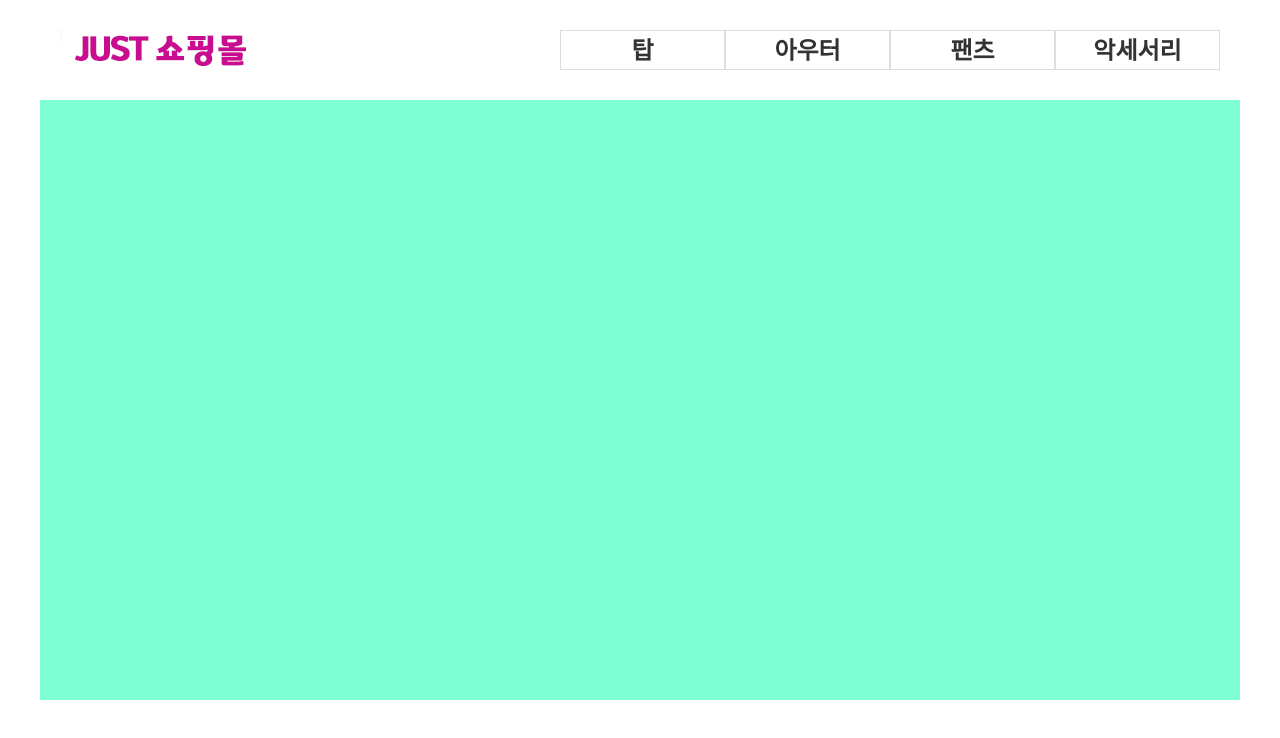
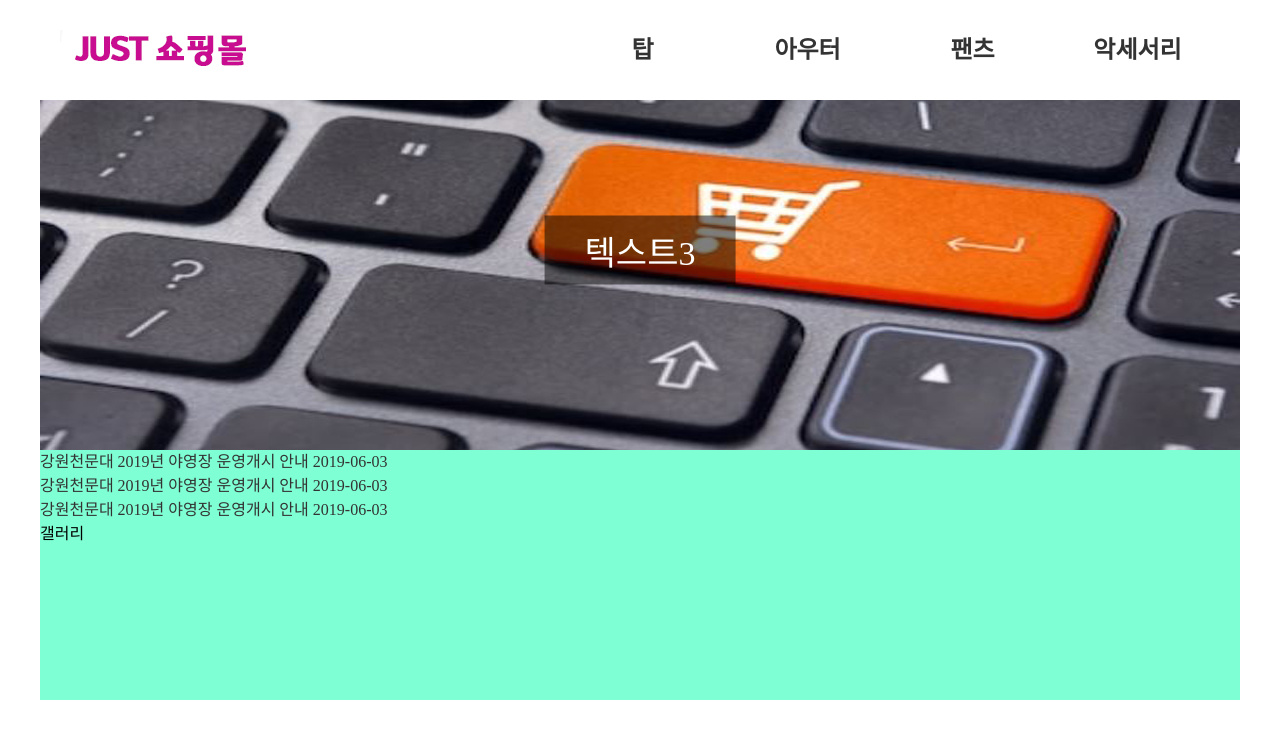
Before and after one commit to jungsaetbyeol/web_study, a plain HTML site: page ex_1.html in a window 1280 px wide. Drawn offline with Linux system fonts and the light colour scheme.

Commit message:
ex_1
슬라이드까지 완성, 콘텐츠구간 해야함

```diff
--- a/css/ex_1.css
+++ b/css/ex_1.css
@@ -53,7 +53,7 @@ header nav {
   width: calc(100% / 4);
   height: 100%;
   text-align: center;
-  border: 1px solid #ddd;
+
 }
 .gnb > li > a {
   width: 100%;
@@ -61,7 +61,7 @@ header nav {
   font-size: 24px;
   font-weight: bold;
 }
-.gnb > li > a:hover, .depth2 > li > a:hover {
+.gnb > li:hover > a {
   background-color: rgb(253, 239, 253);
 }
 .gnb:hover .depth2 {
@@ -76,6 +76,49 @@ header nav {
 .depth2 > li > a {
   padding: 5px;
 }
-.depth2 > li > a:hover{
+.depth2 > li:hover > a{
   background-color: rgb(253, 239, 253);
 }
+/* 비주얼 */
+.silde{
+  position: relative;
+  width: 100%;
+  height: 300px;
+  background-color: rgb(100, 27, 227);
+}
+
+.silde ul li{
+  position: absolute;
+  width: 100%;
+  height: 100%;
+  top: 0;
+  left: 0;
+}
+/* .silde ul li a{
+  width: 100%;
+  height: 100%;
+  position: relative;
+} */
+
+.silde ul li img{
+
+  width: 100%;
+  display: block;
+}
+.silde ul li span{
+  position: absolute;
+  top: 50%;
+  left: 50%;
+  transform: translate(-50%, -50%);
+  padding: 10px 40px;
+  background-color: rgba(0, 0, 0, 0.5);
+  font-size: 34px;
+  color: #fff;
+}
+/* 콘텐츠 */
+/* 공지/갤러리 */
+/* 공지 */
+/* 갤러리 */
+/* 배너 */
+/* 바로가기 */
+/* 하단 */
--- a/ex_1.html
+++ b/ex_1.html
@@ -27,7 +27,8 @@
                 <li><a href="#">니트</a></li>
               </ul>
             </li>
-            <li><a href="#">아우터</a>
+            <li>
+              <a href="#">아우터</a>
               <ul class="depth2">
                 <li><a href="#">자켓</a></li>
                 <li><a href="#">코트</a></li>
@@ -35,7 +36,8 @@
                 <li><a href="#">머플러</a></li>
               </ul>
             </li>
-            <li><a href="#">팬츠</a>
+            <li>
+              <a href="#">팬츠</a>
               <ul class="depth2">
                 <li><a href="#">청바지</a></li>
                 <li><a href="#">짧은바지</a></li>
@@ -43,7 +45,8 @@
                 <li><a href="#">레깅스</a></li>
               </ul>
             </li>
-            <li><a href="#">악세서리</a>
+            <li>
+              <a href="#">악세서리</a>
               <ul class="depth2">
                 <li><a href="#">귀고리</a></li>
                 <li><a href="#">목걸이</a></li>
@@ -55,7 +58,73 @@
         </nav>
       </header>
       <!-- 비주얼 -->
-      <!-- 메뉴 -->
+      <div class="silde">
+        <ul>
+          <li>
+            <a href="#">
+              <img src="images/img1.jpg" alt="이미지1" />
+              <span>텍스트1</span>
+            </a>
+          </li>
+
+          <li>
+            <a href="#">
+              <img src="images/img2.jpg" alt="이미지2" />
+              <span>텍스트2</span>
+            </a>
+          </li>
+
+          <li>
+            <a href="#">
+              <img src="images/img3.jpg" alt="이미지3" />
+              <span>텍스트3</span>
+            </a>
+          </li>
+        </ul>
+      </div>
+      <!-- 콘텐츠 -->
+      <div class="contents">
+        <!-- 공지/갤러리 -->
+        <div class="c c1">
+          <!-- 공지 -->
+           <p>공지사항</p>
+           <ul>
+            <li>
+              <a href="#">
+                <span>강원천문대 2019년 야영장 운영개시 안내</span>
+                <span>2019-06-03</span>
+              </a>
+            </li>
+            <li>
+              <a href="#">
+                <span>강원천문대 2019년 야영장 운영개시 안내</span>
+                <span>2019-06-03</span>
+              </a>
+            </li>
+            <li>
+              <a href="#">
+                <span>강원천문대 2019년 야영장 운영개시 안내</span>
+                <span>2019-06-03</span>
+              </a>
+            </li>
+            <li>
+              <a href="#">
+                <span>강원천문대 2019년 야영장 운영개시 안내</span>
+                <span>2019-06-03</span>
+              </a>
+            </li>
+
+           </ul>
+          <!-- 갤러리 -->
+          <p>갤러리</p>
+
+        </div>
+
+        <div class="c c1"></div>
+        <!-- 배너 -->
+        <div class="c c1"></div>
+        <!-- 바로가기 -->
+      </div>
       <!-- 하단 -->
     </div>
   </body>
```
Lines whose indentation alone changed are shown as unchanged.
